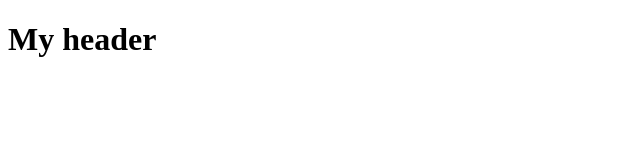
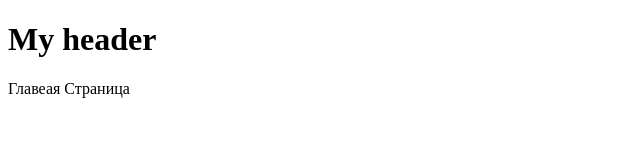
Before and after one commit to Keyn-123/test-git-2, a plain HTML site: page index.html in a window 1280 px wide. Shown: the whole page, without its empty margins (0-640 px from the left). Drawn offline with Linux system fonts and the light colour scheme.

Commit message:
develop main-page

```diff
--- a/index.html
+++ b/index.html
@@ -9,6 +9,11 @@
     <header>
         <h1>My header</h1>
     </header>
+    <main>
+        <span>
+            Главеая Страница
+        </span>
+    </main>
     <script src="index.js"></script>
 </body>
 </html>
```
